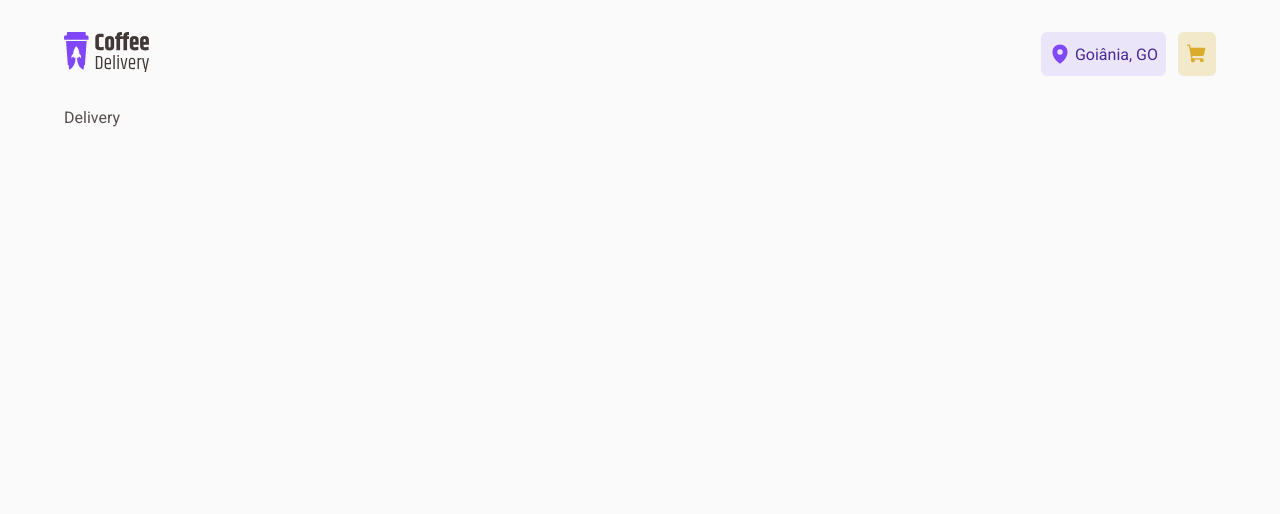
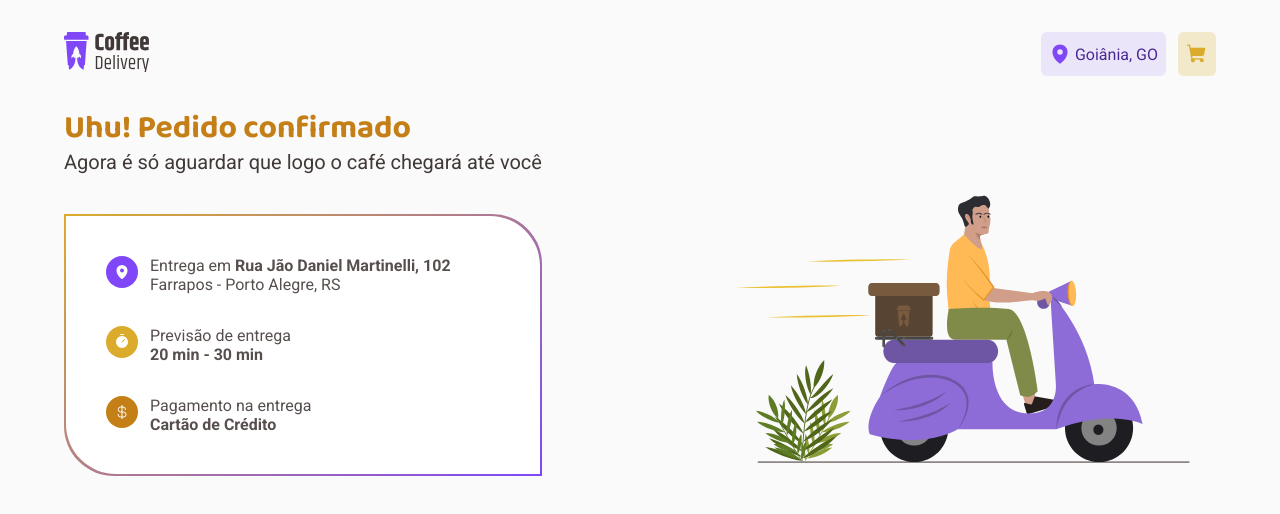
Before and after one commit to LucasAzara/Coffee-Delivery, a React (Vite) app: page /delivery in a window 1280 px wide. Shown: the top 514 px of the page. Built offline with nearby package versions, Linux system fonts and the light colour scheme.

Commit message:
Delivery Page Layout Completed

```diff
--- /dev/null
+++ b/src/pages/Delivery/Components/DeliveryInformation/index.tsx
@@ -0,0 +1,93 @@
+import { CurrencyDollar, MapPin, Timer } from 'phosphor-react'
+import {
+  DeliveryBorder,
+  DeliveryInfo,
+  DeliveryInfoContainer,
+  LocationIcon,
+  MoneyIcon,
+  TimeIcon,
+} from './styles'
+
+interface IDelivery {
+  location: {
+    street: string
+    number: number | 'S/N'
+    sector: string
+    city: string
+    state: string
+  }
+  timeEstimation: number[]
+  paymentMethod: 'Cartão de Crédito' | 'Cartão de Débito' | 'Dinheiro'
+}
+
+export function DeliveryInformation() {
+  // Mock Data
+  const deliveryData: IDelivery = {
+    location: {
+      street: 'Rua Jão Daniel Martinelli',
+      number: 102,
+      sector: 'Farrapos',
+      city: 'Porto Alegre',
+      state: 'RS',
+    },
+    timeEstimation: [20, 30],
+    paymentMethod: 'Cartão de Crédito',
+  }
+
+  return (
+    // Div with linear-gradient background to act as linear border
+    <DeliveryBorder>
+      {/* Actual Container */}
+      <DeliveryInfoContainer>
+        {/* Location */}
+        <DeliveryInfo>
+          <LocationIcon>
+            <MapPin weight="fill" />
+          </LocationIcon>
+          <div>
+            <p>
+              Entrega em <b>{StreetLocation(deliveryData)}</b>
+            </p>
+            <p>{CityLocation(deliveryData)}</p>
+          </div>
+        </DeliveryInfo>
+        {/* Time */}
+        <DeliveryInfo>
+          <TimeIcon>
+            <Timer weight="fill" />
+          </TimeIcon>
+          <div>
+            <p>Previsão de entrega</p>
+            <p>
+              <b>{EstimatedTime(deliveryData)}</b>
+            </p>
+          </div>
+        </DeliveryInfo>
+        {/* Payment */}
+        <DeliveryInfo>
+          <MoneyIcon>
+            <CurrencyDollar />
+          </MoneyIcon>
+          <div>
+            <p>Pagamento na entrega</p>
+            <p>
+              <b>{deliveryData.paymentMethod}</b>
+            </p>
+          </div>
+        </DeliveryInfo>
+      </DeliveryInfoContainer>
+    </DeliveryBorder>
+  )
+}
+
+// String Functions to fill out info
+
+const StreetLocation = ({ location }: IDelivery) => {
+  return `${location.street}, ${location.number}`
+}
+const CityLocation = ({ location }: IDelivery) => {
+  return `${location.sector} - ${location.city}, ${location.state}`
+}
+const EstimatedTime = ({ timeEstimation }: IDelivery) => {
+  return `${timeEstimation.at(0)} min - ${timeEstimation.at(-1)} min`
+}
--- /dev/null
+++ b/src/pages/Delivery/Components/DeliveryInformation/styles.ts
@@ -0,0 +1,59 @@
+import styled from 'styled-components'
+
+// Info Containers ----------------------------------------------------
+const DeliveryInfoBase = styled.div`
+  border-top-right-radius: 50px;
+  border-bottom-left-radius: 50px;
+`
+
+export const DeliveryBorder = styled(DeliveryInfoBase)`
+  background: linear-gradient(
+    145deg,
+    ${(props) => props.theme['yellow-500']} 0%,
+    ${(props) => props.theme['purple-500']} 100%
+  );
+
+  padding: 2px;
+`
+
+export const DeliveryInfoContainer = styled(DeliveryInfoBase)`
+  display: flex;
+  flex-direction: column;
+  gap: 32px;
+
+  padding: 40px;
+
+  background-color: ${(props) => props.theme.white};
+`
+
+export const DeliveryInfo = styled.div`
+  display: flex;
+  flex-direction: row;
+  gap: 12px;
+
+  div {
+    flex-direction: column;
+  }
+`
+
+// Info
+
+const DeliveryIcons = styled.span`
+  width: 32px;
+  height: 32px;
+  border-radius: 999px;
+  display: flex;
+  justify-content: center;
+  align-items: center;
+  color: ${(props) => props.theme.white};
+`
+
+export const LocationIcon = styled(DeliveryIcons)`
+  background-color: ${(props) => props.theme['purple-500']};
+`
+export const TimeIcon = styled(DeliveryIcons)`
+  background-color: ${(props) => props.theme['yellow-500']};
+`
+export const MoneyIcon = styled(DeliveryIcons)`
+  background-color: ${(props) => props.theme['yellow-700']};
+`
--- a/src/pages/Delivery/index.tsx
+++ b/src/pages/Delivery/index.tsx
@@ -1,3 +1,24 @@
+// CSS
+import { DeliveryContainer, DeliveryTitle } from './styles'
+// Image
+import DeliveryGuy from '../../assets/Delivery.svg'
+// Import
+import { DeliveryInformation } from './Components/DeliveryInformation'
+
 export function Delivery() {
-  return <>Delivery</>
+  return (
+    <DeliveryContainer>
+      <div>
+        {/* Title */}
+        <DeliveryTitle>
+          <h1>Uhu! Pedido confirmado</h1>
+          <h3>Agora é só aguardar que logo o café chegará até você</h3>
+        </DeliveryTitle>
+        {/* Info */}
+        <DeliveryInformation />
+      </div>
+      {/* Image */}
+      <img src={DeliveryGuy} alt="Man Delivering Order" />
+    </DeliveryContainer>
+  )
 }
--- a/src/pages/Delivery/styles.ts
+++ b/src/pages/Delivery/styles.ts
@@ -0,0 +1,22 @@
+import styled from 'styled-components'
+
+export const DeliveryContainer = styled.div`
+  display: flex;
+  flex-direction: row;
+  justify-content: space-between;
+  align-items: flex-end;
+`
+// Title --------------------------------------------------------------
+export const DeliveryTitle = styled.div`
+  margin-bottom: 40px;
+  h1 {
+    font-family: 'Baloo 2', cursive;
+    color: ${(props) => props.theme['yellow-700']};
+    line-height: 42px;
+  }
+  h3 {
+    font-weight: 400;
+    font-size: 1.25rem;
+    color: ${(props) => props.theme['gray-700']};
+  }
+`
--- a/src/pages/Home/Components/CoffeeIntro/index.tsx
+++ b/src/pages/Home/Components/CoffeeIntro/index.tsx
@@ -15,6 +15,7 @@ export function CoffeeIntro() {
   return (
     <Intro>
       <div>
+        {/* Introduction Title */}
         <IntroHeading>
           <h1>Encontre o Café perfeito para qualquer hora do dia</h1>
           <h3>
@@ -22,6 +23,7 @@ export function CoffeeIntro() {
             hora
           </h3>
         </IntroHeading>
+        {/* Introdution Quick Info */}
         <IntroIcons>
           <p>
             <Shopping>
@@ -49,6 +51,7 @@ export function CoffeeIntro() {
           </p>
         </IntroIcons>
       </div>
+      {/* Introduction Image */}
       <img src={CoffeeCup} alt="Coffee Cup with Coffee Beans around it" />
     </Intro>
   )
--- a/src/pages/Home/Components/Coffees/index.tsx
+++ b/src/pages/Home/Components/Coffees/index.tsx
@@ -37,6 +37,7 @@ interface ICoffee {
 }
 
 export function Coffees() {
+  // Mock Coffee Data
   const Coffees: ICoffee[] = [
     {
       id: '1',
--- a/src/pages/Home/index.tsx
+++ b/src/pages/Home/index.tsx
@@ -7,7 +7,9 @@ import { Coffees } from './Components/Coffees'
 export function Home() {
   return (
     <HomeContainer>
+      {/* Website Introduction */}
       <CoffeeIntro />
+      {/* List of all the Coffees */}
       <Coffees />
     </HomeContainer>
   )
```
